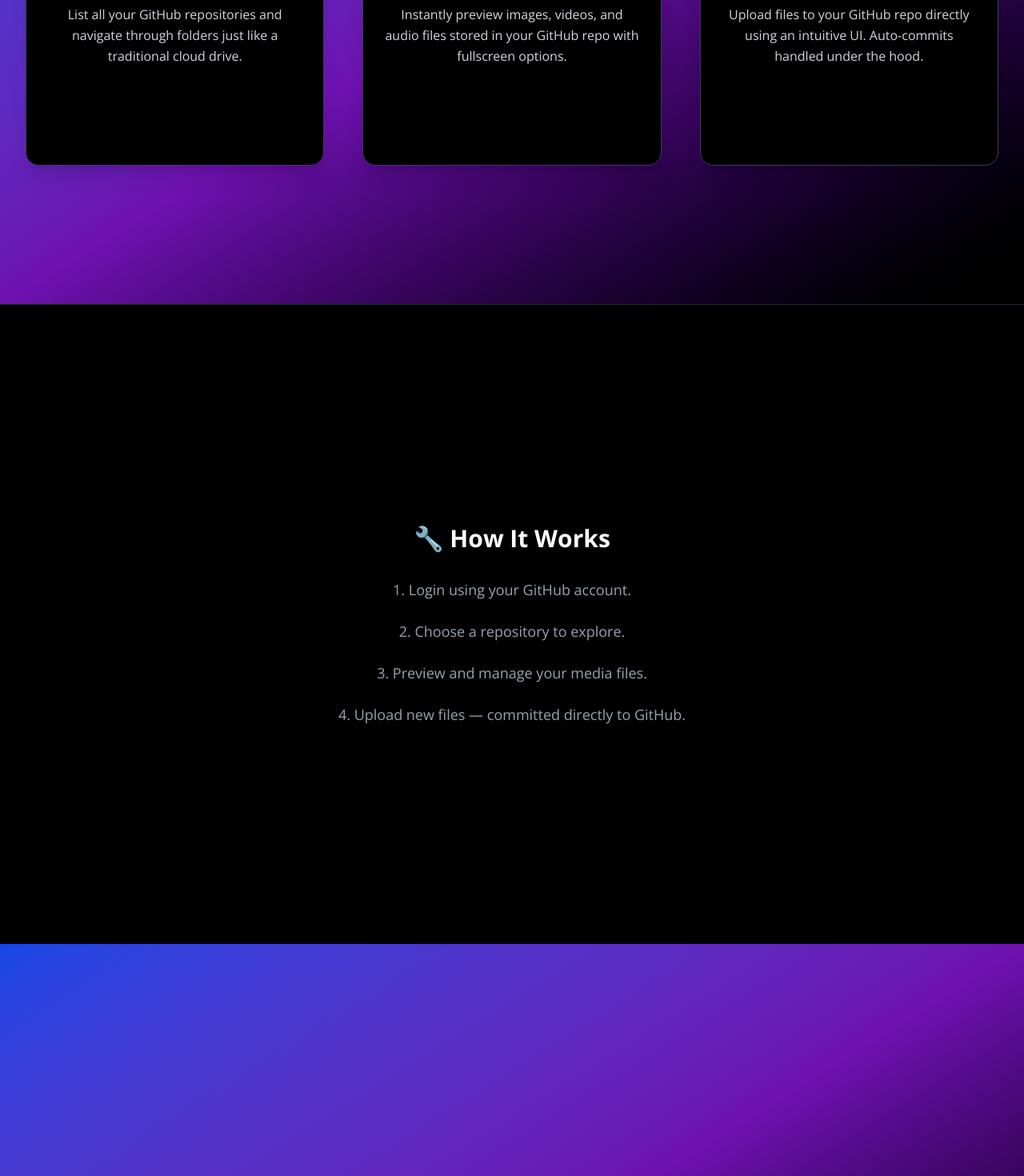
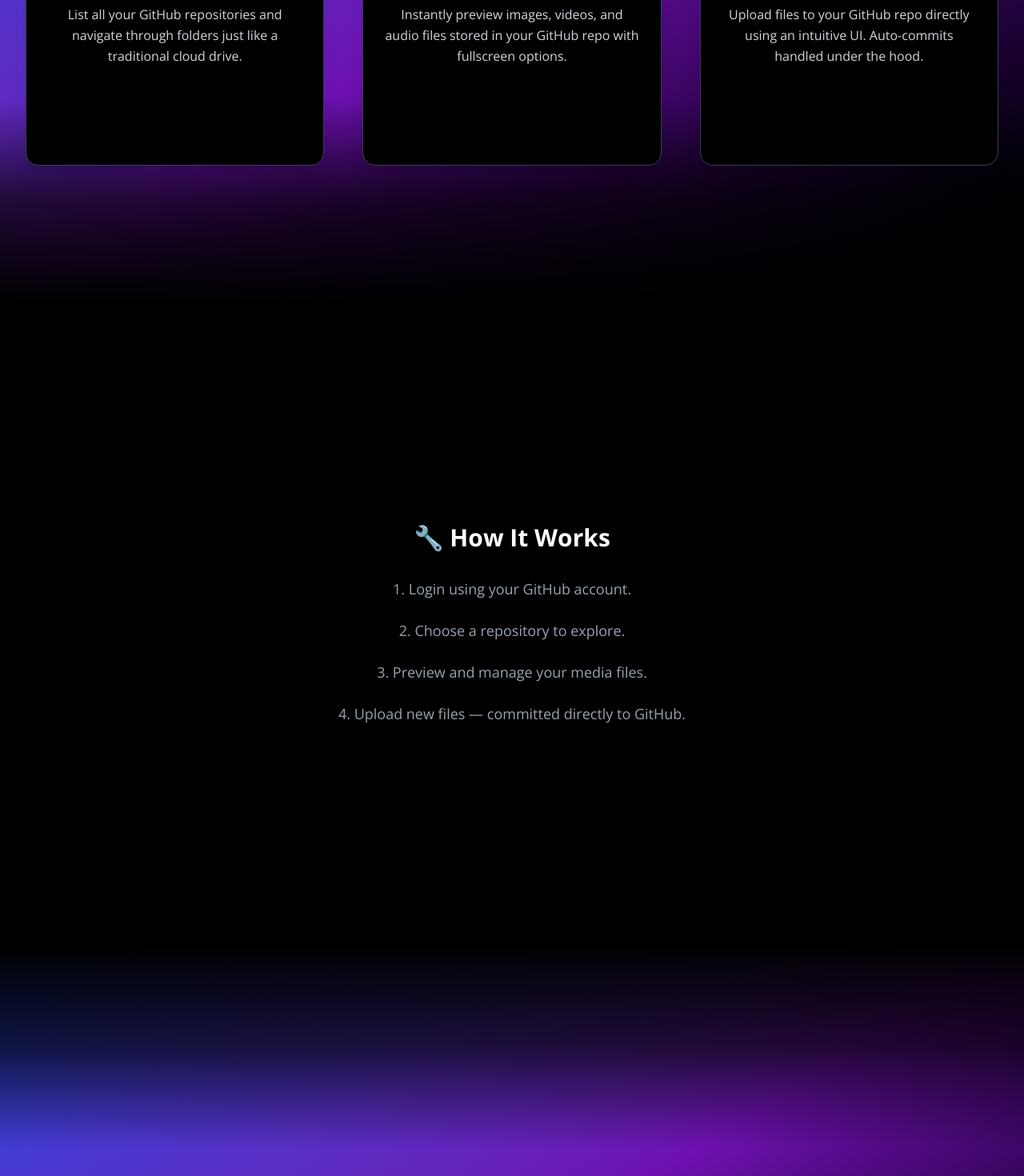
Before and after one commit to SameerMatoria/Git_Cloud, a Next.js app in the folder gitcloud/: page / in a window 1280 px wide. Shown: the part 1220-2690 px from the top of the page at 80% size. Built offline with nearby package versions, Linux system fonts and the light colour scheme.

Commit message:
faded bg

```diff
--- a/gitcloud/src/app/page.js
+++ b/gitcloud/src/app/page.js
@@ -10,7 +10,7 @@ export default function HomePage() {
   return (
 
     <div className="bg-black text-white scroll-smooth">
-       <Background/>
+      <Background />
       {/* Navbar */}
       <nav className="fixed top-0 left-0 w-full z-50 px-6 py-4 border-b border-gray-800 bg-black bg-opacity-80 backdrop-blur-md flex justify-between items-center">
         <h1 className="text-xl font-bold tracking-wide text-white">🌩️ GitCloud</h1>
@@ -54,9 +54,16 @@ export default function HomePage() {
 
 
       <section
-        id="features"
-        className="h-screen bg-gradient-to-br from-blue-700 via-purple-800 to-black px-4 md:px-8 py-20 flex items-center justify-center"
+        id="start"
+        className="relative h-screen bg-gradient-to-br from-blue-700 via-purple-800 to-black px-8 py-20 flex flex-col justify-center items-center text-center overflow-hidden"
       >
+        {/* Top Fade (More Faded) */}
+        <div className="absolute top-0 left-0 w-full h-64 bg-gradient-to-b from-black via-black/70 to-transparent pointer-events-none z-10" />
+
+        {/* Bottom Fade (More Faded) */}
+        <div className="absolute bottom-0 left-0 w-full h-64 bg-gradient-to-t from-black via-black/70 to-transparent pointer-events-none z-10" />
+
+
         <div className="max-w-7xl w-full flex flex-col justify-center">
           <h3 className="text-4xl font-bold text-center mb-10 text-white">Features</h3>
           {/* Horizontal scroll with fade effect */}
@@ -110,7 +117,7 @@ export default function HomePage() {
 
 
       {/* How It Works */}
-      <section id="how-it-works" className="h-screen px-8 py-20 flex items-center justify-center bg-black border-t border-gray-800">
+      <section id="how-it-works" className="h-screen px-8 py-20 flex items-center justify-center bg-black  border-gray-800">
         <div className="max-w-4xl text-center">
           <h3 className="text-3xl font-bold mb-8">🔧 How It Works</h3>
           <ul className="space-y-6 text-gray-400 text-lg">
@@ -123,7 +130,16 @@ export default function HomePage() {
       </section>
 
       {/* CTA Section */}
-      <section id="start" className="h-screen bg-gradient-to-br from-blue-700 via-purple-800 to-black px-8 py-20 flex flex-col justify-center items-center text-center">
+      <section
+        id="start"
+        className="relative h-screen bg-gradient-to-br from-blue-700 via-purple-800 to-black px-8 py-20 flex flex-col justify-center items-center text-center overflow-hidden"
+      >
+        {/* Top Fade (More Faded) */}
+        <div className="absolute top-0 left-0 w-full h-64 bg-gradient-to-b from-black via-black/70 to-transparent pointer-events-none z-10" />
+
+        {/* Bottom Fade (More Faded) */}
+        <div className="absolute bottom-0 left-0 w-full h-64 bg-gradient-to-t from-black via-black/70 to-transparent pointer-events-none z-10" />
+
         <h2 className="text-4xl font-bold mb-4">Ready to Git Cloud?</h2>
         <p className="text-gray-200 max-w-xl mb-6">
           Join the developers managing their GitHub like Google Drive. Experience GitCloud.
@@ -137,7 +153,7 @@ export default function HomePage() {
       <footer className="bg-black border-t border-gray-800 px-6 py-6 text-center text-gray-500 text-sm">
         <div className="mb-2">© {new Date().getFullYear()} GitCloud. Powered by the GitHub API.</div>
         <div className="space-x-4">
-          <a href="https://github.com" target="https://github.com/SameerMatoria" className="hover:text-white">GitHub</a>
+          <a href="https://github.com/SameerMatoria" target="_blank" className="hover:text-white">GitHub</a>
         </div>
       </footer>
     </div>
```
